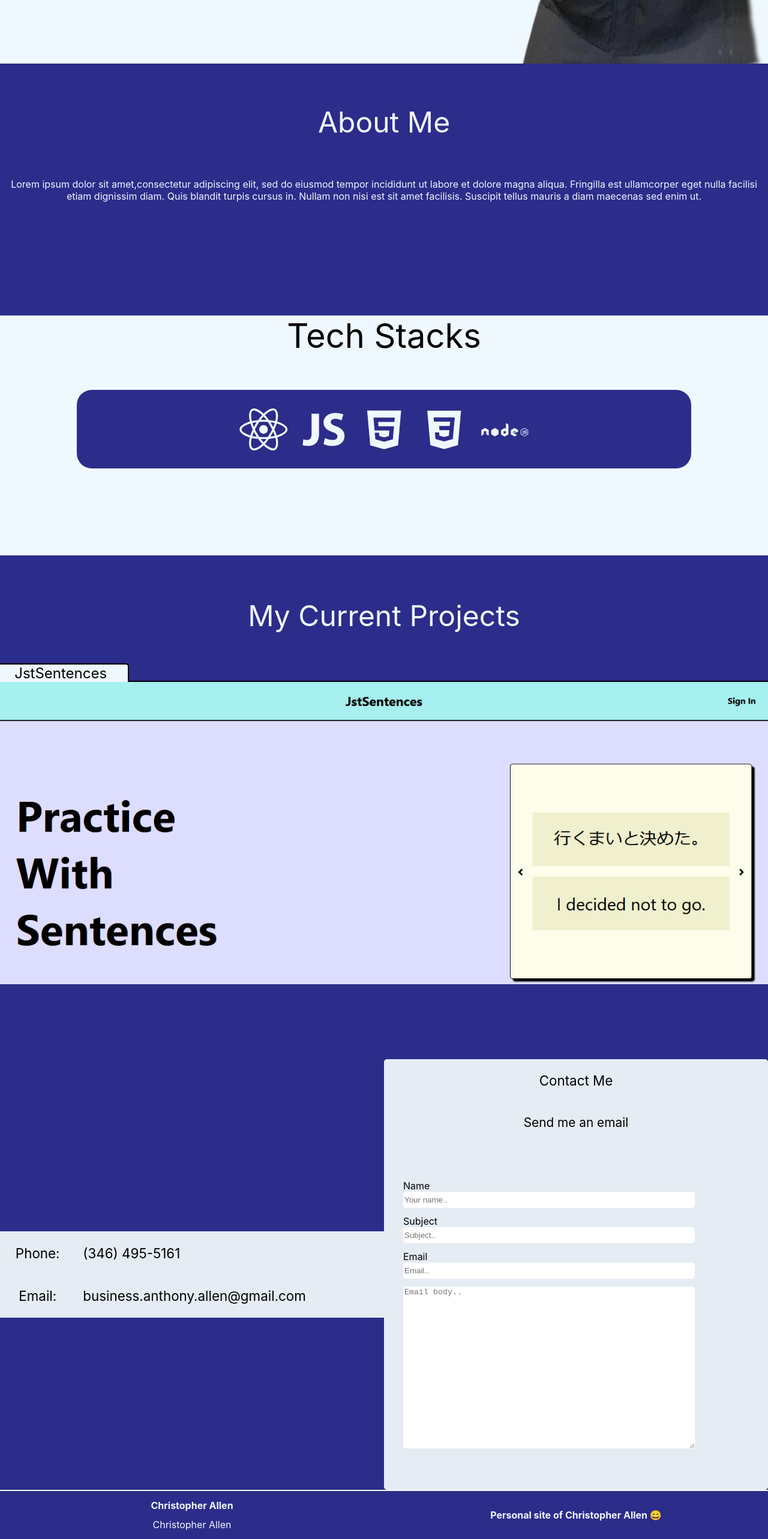
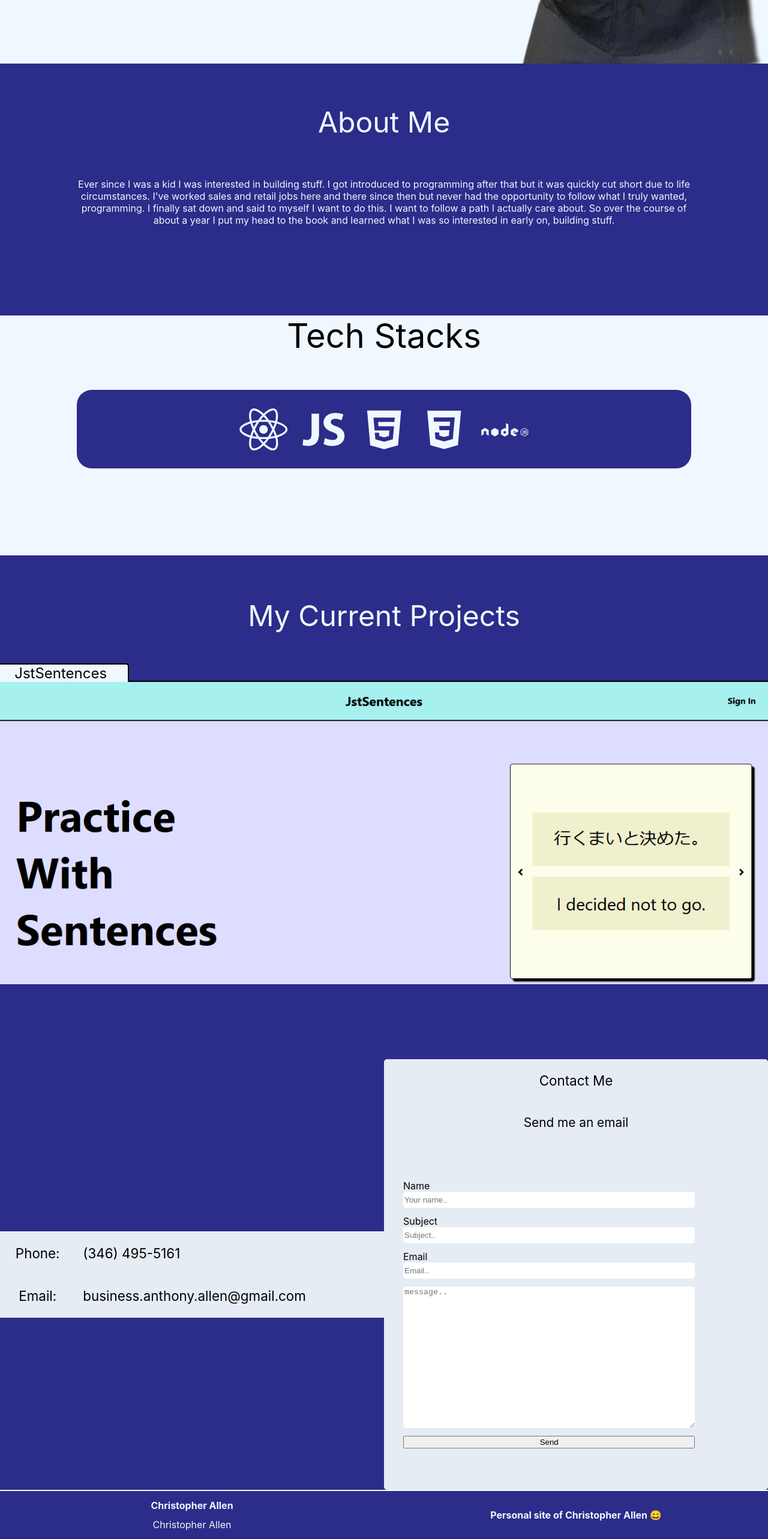
Before and after one commit to anthonyallen7777/allenca.com, a React (Create React App) app: page / in a window 1280 px wide. Shown: the part 694-3260 px from the top of the page at 60% size. Built offline with nearby package versions, Linux system fonts and the light colour scheme.

Commit message:
add form send functionality
using emailjs to send emails to myself

```diff
--- a/package.json
+++ b/package.json
@@ -3,6 +3,7 @@
   "version": "0.1.0",
   "private": true,
   "dependencies": {
+    "@emailjs/browser": "^3.9.1",
     "@testing-library/jest-dom": "^5.16.5",
     "@testing-library/react": "^13.4.0",
     "@testing-library/user-event": "^13.5.0",
--- /dev/null
+++ b/src/components/Modal/Modal.js
@@ -0,0 +1,34 @@
+import React, { useEffect, useRef } from "react";
+import classes from './Modal.module.css';
+
+const Modal = (props) => {
+    const { onClickOutside, setShow, content } = props;
+    const ref = useRef(null);
+
+    useEffect(() => {
+        const handleClickOutside = (event) => {
+        if (ref.current && !ref.current.contains(event.target)) {
+            onClickOutside && onClickOutside();
+            setShow(false);
+        }
+        };
+        document.addEventListener('click', handleClickOutside, true);
+        return () => {
+        document.removeEventListener('click', handleClickOutside, true);
+        };
+    }, [onClickOutside, props, setShow]);
+
+    let modalContent = <p>Loading...</p>;
+
+    if (content) {
+        modalContent = content;
+    }
+
+    return (
+        <div className={classes.ModalContainer} ref={ref}>
+            {modalContent}
+        </div>
+    );
+};
+
+export default Modal;
--- /dev/null
+++ b/src/components/Modal/Modal.module.css
@@ -0,0 +1,38 @@
+.ModalContainer {
+    position: fixed;
+    top: 25%;
+    left: 25%;
+    height: 50%;
+    width: 40%;
+    border-radius: 5px;
+    background-color: aliceblue;
+    box-shadow: 2px 2px 2px black;
+    display: flex;
+    justify-content: center;
+    align-items: center;
+    z-index: 600;
+}
+
+@media (max-width: 1000px) {
+    .ModalContainer {
+        height: 45%;
+    }
+}
+
+@media (max-width: 800px) {
+    .ModalContainer {
+        height: 40%;
+    }
+}
+
+@media (max-width: 600px) {
+    .ModalContainer {
+        height: 35%;
+    }
+}
+
+@media (max-width: 400px) {
+    .ModalContainer {
+        height: 30%;
+    }
+}
--- a/src/components/SectionFour/SectionFour.js
+++ b/src/components/SectionFour/SectionFour.js
@@ -1,13 +1,38 @@
-import React from "react";
+import React, { useRef, useState } from "react";
+import emailjs from '@emailjs/browser';
 import classes from './SectionFour.module.css';
 
+import Modal from "../Modal/Modal";
+
 const SectionFour = () => {
-    const submitFormHandler = (event) => {
-        event.preventDefault();
+    const [showEmailModal, setShowEmailModal] = useState(false);
+    const [emailModalContent, setEmailModalContent] = useState(null);
+    const form = useRef();
+
+    const sendEmail = (e) => {
+        e.preventDefault();
+        emailjs.sendForm('service_rr4njjb', 'template_a7eavgk', form.current, 'F17aNPGtv-ZhXXlcs')
+            .then((result) => {
+            setShowEmailModal(true);
+            setEmailModalContent('Thank you for your inquiry! It has been received!');
+                console.log(result.text);
+            }, (error) => {
+            setShowEmailModal(true);
+            setEmailModalContent('Oops! There seems to have been an error! Please check you entered your info correctly.');
+                console.log(error.text);
+            });
+    };
+
+    let modal = null;
+    if (showEmailModal) {
+        modal = <Modal
+        setShow={setShowEmailModal}
+        content={emailModalContent}/>
     }
 
     return (
         <div className={classes.SectionFourContainer} id="ContactMe">
+            {modal}
             <div className={classes.ContactMeContainer}>
                 <div className={classes.ContactInfoContainer}>
                     <div className={classes.PhoneNumberAndEmailContainer}>
@@ -27,21 +52,39 @@ const SectionFour = () => {
                         <p>Send me an email</p>
                     </div>
                     <div className={classes.FormContainer}>
-                        <form className={classes.Form} onSubmit={submitFormHandler}>
+                        <form
+                        className={classes.Form}
+                        onSubmit={sendEmail}
+                        ref={form}>
                             <div className={classes.NameInputContainer}>
-                                <label form="name">Name</label>
-                                <input type="text" id="name" placeholder="Your name.." />
+                                <label>Name</label>
+                                <input type="text"
+                                id="from_name"
+                                name="from_name"
+                                placeholder="Your name.." />
                             </div>
                             <div className={classes.SubjectInputContainer}>
-                                <label form="subject">Subject</label>
-                                <input type="text" id="subject" placeholder="Subject.." />
+                                <label>Subject</label>
+                                <input type="text"
+                                id="subject"
+                                name="subject"
+                                placeholder="Subject.." />
                             </div>
                             <div className={classes.EmailInputContainer}>
-                                <label form="subject">Email</label>
-                                <input type="email" id="email" placeholder="Email.." />
+                                <label>Email</label>
+                                <input type="email"
+                                id="from_email"
+                                name="from_email"
+                                placeholder="Email.." />
                             </div>
-                            <div className={classes.EmailBodyInputContainer}>
-                                <textarea type="text" id="emailBody" placeholder="Email body.." />
+                            <div className={classes.EmailMessageInputContainer}>
+                                <textarea type="text"
+                                id="message"
+                                name="message"
+                                placeholder="message.." />
+                            </div>
+                            <div className={classes.SendEmail}>
+                                <input type="submit" value="Send" />
                             </div>
                         </form>
                     </div>
--- a/src/components/SectionFour/SectionFour.module.css
+++ b/src/components/SectionFour/SectionFour.module.css
@@ -79,7 +79,8 @@
 
 .NameInputContainer,
 .SubjectInputContainer,
-.EmailInputContainer {
+.EmailInputContainer,
+.SendEmail {
     display: flex;
     flex-direction: column;
     width: 80%;
@@ -95,7 +96,7 @@
     border-radius: 5px;
 }
 
-.EmailBodyInputContainer {
+.EmailMessageInputContainer {
     display: flex;
     flex-direction: column;
     width: 80%;
@@ -104,7 +105,7 @@
     margin-bottom: 2%;
 }
 
-.EmailBodyInputContainer textarea {
+.EmailMessageInputContainer textarea {
     height: 100%;
     border: none;
     border-radius: 5px;
--- a/src/components/SectionTwo/SectionTwo.js
+++ b/src/components/SectionTwo/SectionTwo.js
@@ -13,7 +13,9 @@ const SectionTwo = () => {
                 <div className={classes.AboutMeTitle}>
                     <p>About Me</p>
                 </div>
-                <p>Lorem ipsum dolor sit amet,consectetur adipiscing elit, sed do eiusmod tempor incididunt ut labore et dolore magna aliqua. Fringilla est ullamcorper eget nulla facilisi etiam dignissim diam. Quis blandit turpis cursus in. Nullam non nisi est sit amet facilisis. Suscipit tellus mauris a diam maecenas sed enim ut.</p>
+                <div className={classes.AboutMeContainer}>
+                    <p>Ever since I was a kid I was interested in building stuff. I got introduced to programming after that but it was quickly cut short due to life circumstances. I've worked sales and retail jobs here and there since then but never had the opportunity to follow what I truly wanted, programming. I finally sat down and said to myself I want to do this. I want to follow a path I actually care about. So over the course of about a year I put my head to the book and learned what I was so interested in early on, building stuff.</p>
+                </div>
             </div>
             <div className={classes.TechStackContainer}>
                 <div className={classes.TechStackTitle}>
--- a/src/components/SectionTwo/SectionTwo.module.css
+++ b/src/components/SectionTwo/SectionTwo.module.css
@@ -51,6 +51,14 @@
     justify-content: flex-start;
 }
 
+.AboutMeContainer {
+    border-radius: 5px;
+    display: flex;
+    justify-content: center;
+    align-items: center;
+    margin: 0 10%;
+}
+
 .AboutMeTitle {
     font-size: 3rem;
 }
```
Also changed, not shown: 1 other file (tests, documents, lock files or other folders).
